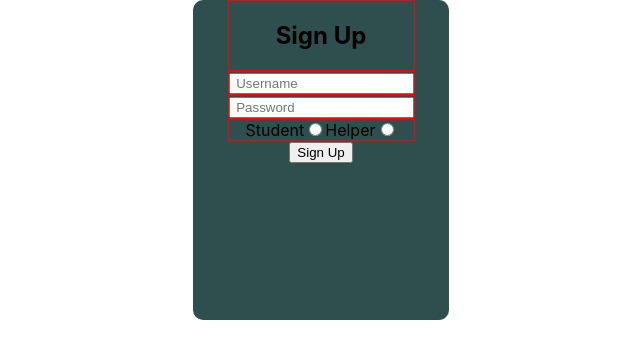
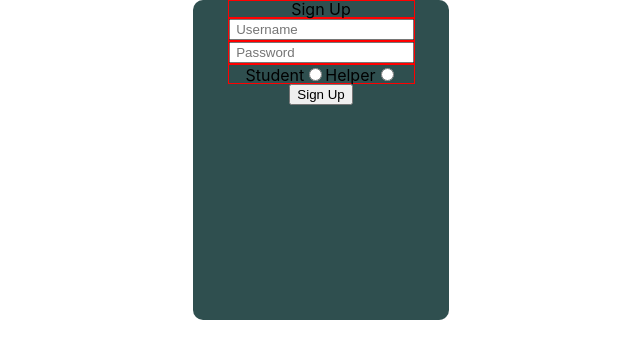
Before and after one commit to mjherich/Lambda-School-Coursework, a React (Create React App) app in the folder devdesk/: page / in a window 1280 px wide. Shown: the top 358 px of the page, without its empty margins (319-959 px from the left). Built offline with nearby package versions, Linux system fonts and the light colour scheme.

Commit message:
Meyer reset added to index.css

```diff
--- a/devdesk/src/index.css
+++ b/devdesk/src/index.css
@@ -1,4 +1,35 @@
+/* http://meyerweb.com/eric/tools/css/reset/
+   v2.0 | 20110126
+   License: none (public domain)
+*/
+
+html, body, div, span, applet, object, iframe,
+h1, h2, h3, h4, h5, h6, p, blockquote, pre,
+a, abbr, acronym, address, big, cite, code,
+del, dfn, em, img, ins, kbd, q, s, samp,
+small, strike, strong, sub, sup, tt, var,
+b, u, i, center,
+dl, dt, dd, ol, ul, li,
+fieldset, form, label, legend,
+table, caption, tbody, tfoot, thead, tr, th, td,
+article, aside, canvas, details, embed,
+figure, figcaption, footer, header, hgroup,
+menu, nav, output, ruby, section, summary,
+time, mark, audio, video {
+	margin: 0;
+	padding: 0;
+	border: 0;
+	font-size: 100%;
+	font: inherit;
+	vertical-align: baseline;
+}
+/* HTML5 display-role reset for older browsers */
+article, aside, details, figcaption, figure,
+footer, header, hgroup, menu, nav, section {
+	display: block;
+}
 body {
+  line-height: 1;
   margin: 0;
   font-family: -apple-system, BlinkMacSystemFont, "Segoe UI", "Roboto", "Oxygen",
     "Ubuntu", "Cantarell", "Fira Sans", "Droid Sans", "Helvetica Neue",
@@ -6,3 +37,18 @@ body {
   -webkit-font-smoothing: antialiased;
   -moz-osx-font-smoothing: grayscale;
 }
+ol, ul {
+	list-style: none;
+}
+blockquote, q {
+	quotes: none;
+}
+blockquote:before, blockquote:after,
+q:before, q:after {
+	content: '';
+	content: none;
+}
+table {
+	border-collapse: collapse;
+	border-spacing: 0;
+}
```
